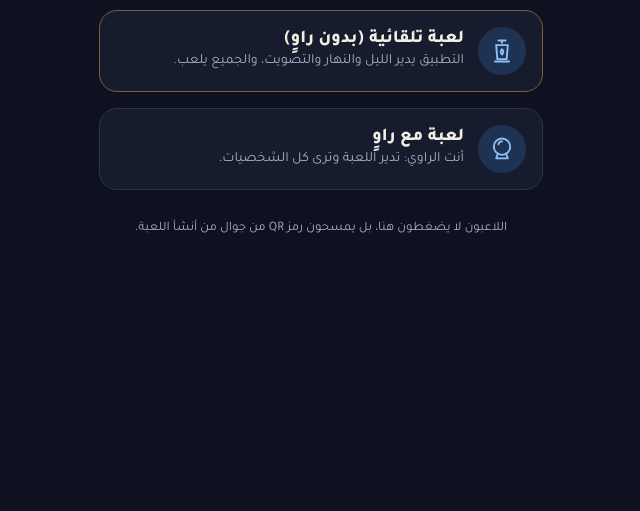
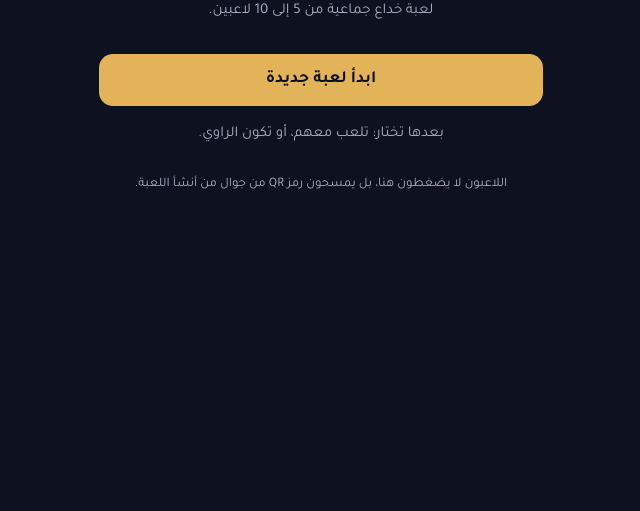
Before and after one commit to hfailkawi7/tmlogo-hhussain, a plain HTML site: page clocktower/index.html in a window 1280 px wide. Shown: the part 289-800 px from the top of the page, without its empty margins (319-959 px from the left). Drawn offline with Linux system fonts and the light colour scheme.

Commit message:
Home: one start button, choose player or storyteller after
Co-Authored-By: Claude Opus 5.5 <noreply@anthropic.com>
Claude-Session: https://claude.ai/code/session_01EuREiqkZjN5TtaFpDGesTC

```diff
--- a/clocktower/index.html
+++ b/clocktower/index.html
@@ -175,10 +175,9 @@ function evilCount(n){return n<=7?2:3;}
 function home(){
   app.innerHTML='<div style="flex:1;display:flex;flex-direction:column;justify-content:center;gap:16px">'+
   '<div style="text-align:center"><h1 style="font-size:40px">ساعة الغدر</h1><p class="muted">لعبة خداع جماعية من 5 إلى 10 لاعبين.</p></div>'+
-  '<a class="card" href="play.html#new" style="text-decoration:none;color:inherit;display:flex;gap:14px;align-items:center;border-color:#7A6233">'+CTIcon('الحارس الليلي',48)+'<div><div style="font-weight:800;font-size:18px">لعبة تلقائية (بدون راوٍ)</div><div class="muted" style="font-size:14px">التطبيق يدير الليل والنهار والتصويت، والجميع يلعب.</div></div></a>'+
-  '<button class="card" id="newgame" style="font-family:inherit;color:inherit;text-align:right;display:flex;gap:14px;align-items:center;cursor:pointer;width:100%">'+CTIcon('العجوز',48)+'<div><div style="font-weight:800;font-size:18px">لعبة مع راوٍ</div><div class="muted" style="font-size:14px">أنت الراوي: تدير اللعبة وترى كل الشخصيات.</div></div></button>'+
+  '<a class="btn" href="play.html#new" style="text-decoration:none;text-align:center;display:block;line-height:24px">ابدأ لعبة جديدة</a>'+
+  '<p class="muted" style="text-align:center;margin:0">بعدها تختار: تلعب معهم، أو تكون الراوي.</p>'+
   '<p class="muted" style="font-size:13px;text-align:center">اللاعبون لا يضغطون هنا، بل يمسحون رمز QR من جوال من أنشأ اللعبة.</p></div>';
-  document.getElementById('newgame').onclick=function(){var room=rid(10);ls('st_'+room,{room:room,players:[],removed:{},round:0,game:null});location.hash='st='+room;};
 }
 
 /* ---------- storyteller ---------- */
```
